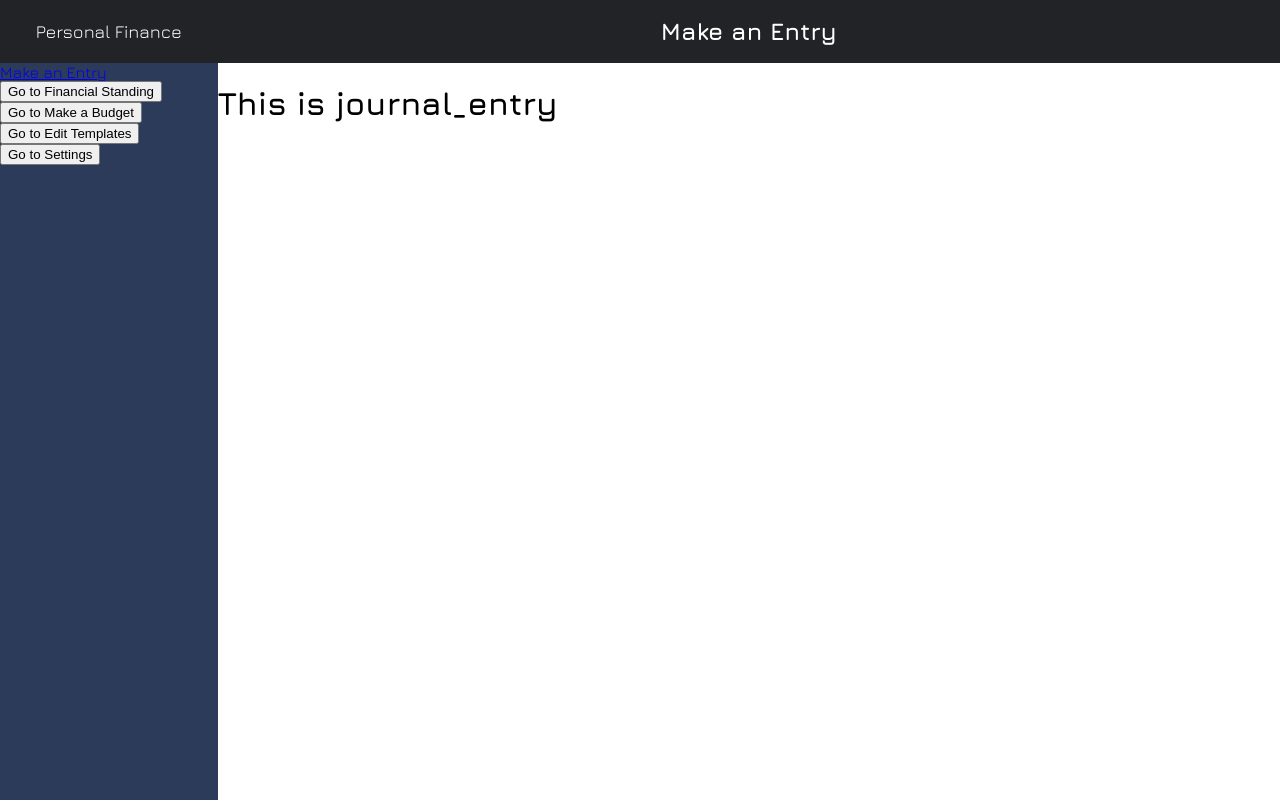
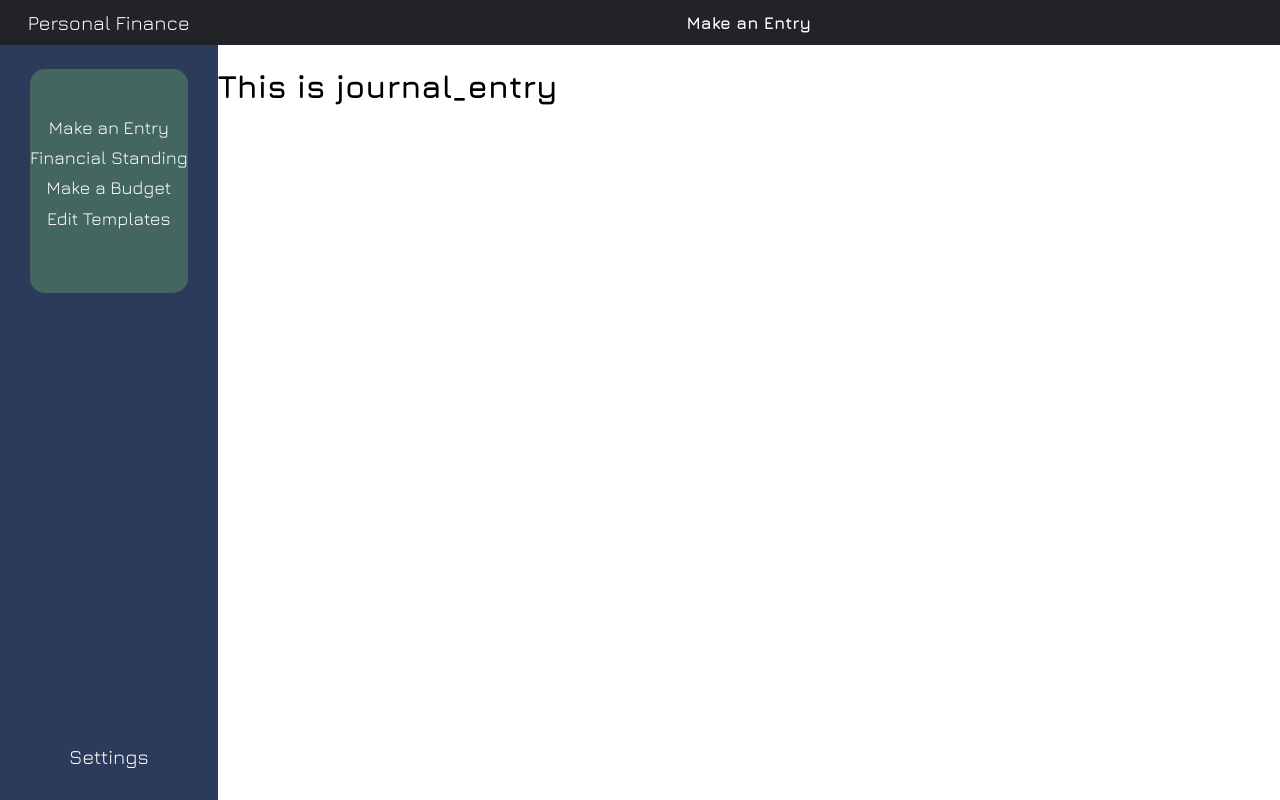
Before and after one commit to nikmark654/flask-accounting, a Flask app: page / in a window 1280 px wide. Run offline with Flask 3, Linux system fonts and the light colour scheme.

Commit message:
Finalized header and side-navigation section.

```diff
--- a/myproject/static/base.css
+++ b/myproject/static/base.css
@@ -31,6 +31,11 @@ body{
     font-size: large;
     text-decoration: none;
     color: white;
+    font-size: 20px;
+}
+
+.header-navbar > div > h2{
+    font-size: 17px;
 }
 
 .header-navbar > div + div{
@@ -48,6 +53,42 @@ body{
 .side-navbar{
     background-color: #2C3B59;
     min-width: 17vw;
+    display: flex;
+    flex-direction: column;
+    justify-content: space-between;
+    align-items: center;
+    padding-top: 3vh;
+    padding-bottom: 4vh;
+}
+
+.navbar-upper{
+    background-color: #446661;
+    min-width: 12.3vw;
+    min-height: 28vh;
+    max-height: 28vh;
+    border-radius: 15px;
+}
+
+.navbar-upper-options-content{
+    display: flex;
+    flex-direction: column;
+    justify-content: space-between;
+    align-items: center;
+    min-height: 50%;
+    padding-top: 30%;
+    padding-bottom: 30%;
+}
+
+.navbar-options{
+    color: white;
+    text-decoration: none;
+    font-size: 18px;
+}
+
+.navbar-lower-settings{
+    color: white;
+    text-decoration: none;
+    font-size: 20px;
 }
 
 /* main-user-interface */
--- a/myproject/templates/base.html
+++ b/myproject/templates/base.html
@@ -21,23 +21,15 @@
     <div class="under-header-section">
         <nav class="side-navbar">
             <div class="navbar-upper">
-                <a href="{{ url_for('journal_entry.render_journal_entries') }}">Make an Entry</a>
-                <form action="{{ url_for('financial_standing.render_financial_standing') }}">
-                    <input type="submit" value="Go to Financial Standing">
-                </form>
-
-                <form action="{{ url_for('make_a_budget.render_make_a_budget') }}">
-                    <input type="submit" value="Go to Make a Budget">
-                </form>
-
-                <form action="{{ url_for('edit_templates.render_edit_templates') }}">
-                    <input type="submit" value="Go to Edit Templates">
-                </form>
+                <div class="navbar-upper-options-content">
+                    <a href="{{ url_for('journal_entry.render_journal_entries') }}" class="navbar-options">Make an Entry</a>
+                    <a href="{{ url_for('financial_standing.render_financial_standing') }}" class="navbar-options">Financial Standing</a>
+                    <a href="{{ url_for('make_a_budget.render_make_a_budget') }}" class="navbar-options">Make a Budget</a>
+                    <a href="{{ url_for('edit_templates.render_edit_templates') }}" class="navbar-options">Edit Templates</a>
+                </div>
             </div>
             <div class="navbar-lower">
-                <form action="{{ url_for('settings.render_settings') }}">
-                    <input type="submit" value="Go to Settings">
-                </form>
+                <a href="{{ url_for('settings.render_settings') }}" class="navbar-lower-settings">Settings</a>
             </div>
         </nav>
         <div class="main-user-interface">
```
